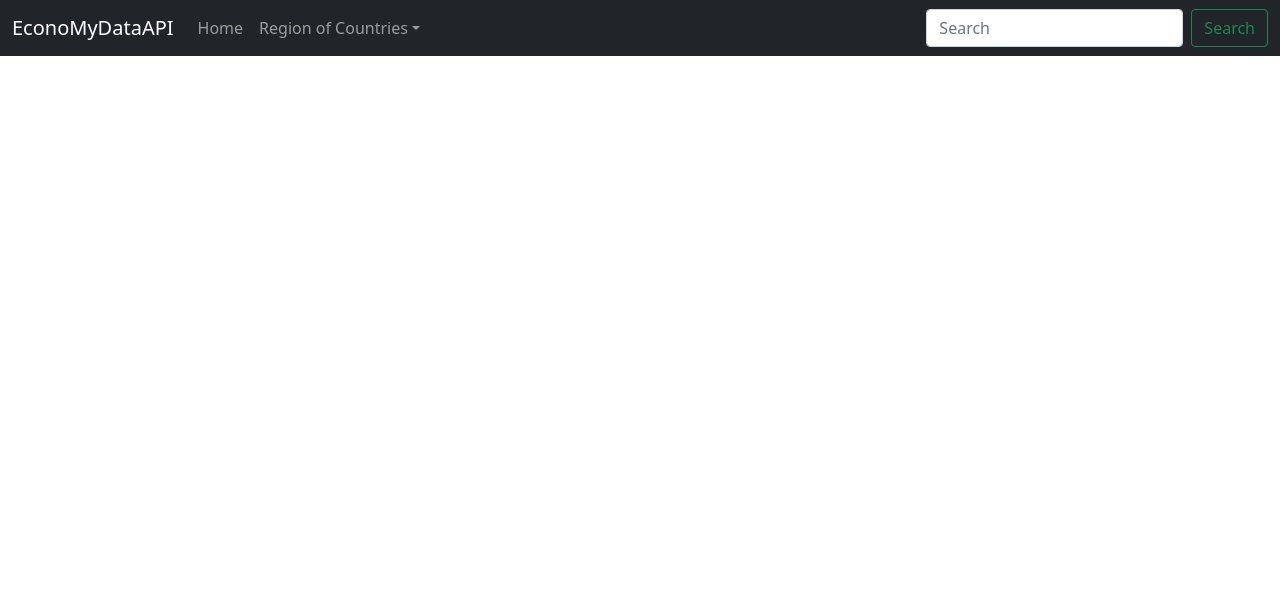
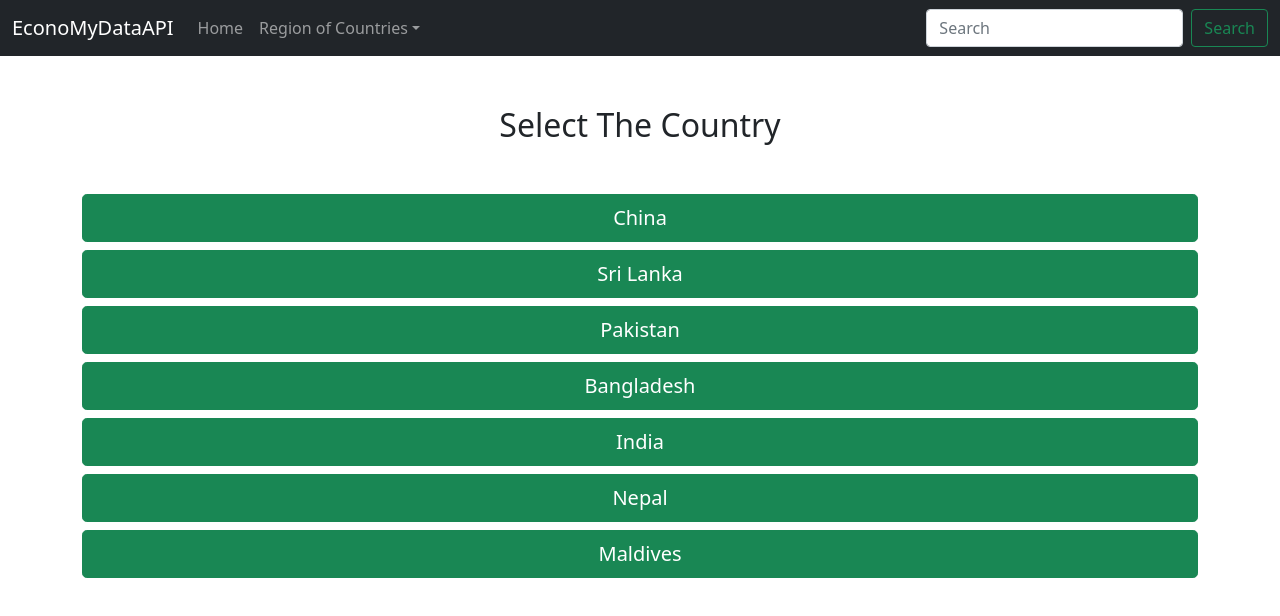
Before and after one commit to lahiruchalana/015---Economy-Front-End, a React (Create React App) app: page /asia in a window 1280 px wide. Shown: the top 616 px of the page. Built offline with nearby package versions, Linux system fonts and the light colour scheme.

Commit message:
set country data GET

```diff
--- a/package.json
+++ b/package.json
@@ -6,6 +6,7 @@
     "@testing-library/jest-dom": "^5.16.4",
     "@testing-library/react": "^13.3.0",
     "@testing-library/user-event": "^13.5.0",
+    "axios": "^0.27.2",
     "bootstrap": "^5.1.3",
     "react": "^18.2.0",
     "react-bootstrap": "^2.4.0",
--- a/src/App.js
+++ b/src/App.js
@@ -8,6 +8,9 @@ import Header from './Components/Header';
 import Home from './Views/Home';
 import EconomyOfCountry from './Views/EconomyOfCountry';
 import 'bootstrap/dist/css/bootstrap.min.css';
+import Asia from './Views/Asia';
+import Europe from './Views/Europe';
+import NorthAmerica from './Views/NorthAmerica';
 
 function App() {
   return (
@@ -19,6 +22,15 @@ function App() {
           <Switch>
             <Route exact path="/">
               <Home />
+            </Route>
+            <Route exact path="/asia">
+              <Asia />
+            </Route>
+            <Route exact path="/europe">
+              <Europe />
+            </Route>
+            <Route exact path="/northamerica">
+              <NorthAmerica />
             </Route>
             <Route path="/country">
               <EconomyOfCountry />
--- a/src/Views/Asia.js
+++ b/src/Views/Asia.js
@@ -0,0 +1,38 @@
+import React from 'react'
+import { Button } from 'react-bootstrap';
+
+
+function Asia(){
+    return (
+        <div>
+            <div class="container">
+                <h2 class="title">Select The Country</h2>
+                <div className="d-grid gap-2">
+                <Button href="/country?countryName=China" variant="success" size="lg">
+                    China
+                </Button>
+                <Button href="/country?countryName=Sri%20Lanka" variant="success" size="lg">
+                    Sri Lanka
+                </Button>
+                <Button href="/country?countryName=Pakistan" variant="success" size="lg">
+                    Pakistan
+                </Button>
+                <Button href="/country/Bangladesh" variant="success" size="lg">
+                    Bangladesh
+                </Button>
+                <Button href="/country/India" variant="success" size="lg">
+                    India
+                </Button>
+                <Button href="/country/Nepal" variant="success" size="lg">
+                    Nepal
+                </Button>
+                <Button href="/country/Maldives" variant="success" size="lg">
+                    Maldives
+                </Button>
+                </div>
+            </div>
+        </div>
+    )
+}
+
+export default Asia
--- a/src/Views/EconomyOfCountry.js
+++ b/src/Views/EconomyOfCountry.js
@@ -1,9 +1,32 @@
-import React from 'react'
+import React, { useEffect, useState } from 'react'
+import axios from 'axios'
+import { useParams } from 'react-router-dom';
 
 function EconomyOfCountry(){
+    const { countryName } = useParams();
+    const [country, setCountry] = useState(null)
+    const url = `http://localhost:8080/countries/value/China`;
+
+    let content = null
+
+    useEffect(() => {
+        axios.get(url)
+            .then(response => {
+                setCountry(response.data)
+            })
+    }, [url])
+
+    console.log(country);
+
+    if(country){
+        content = <div>
+            <h1>{country.country_population}</h1>
+        </div>
+    }
+
     return (
         <div>
-            <h1>home page</h1>
+            {content}
         </div>
     )
 }
--- a/src/Views/Europe.js
+++ b/src/Views/Europe.js
@@ -0,0 +1,35 @@
+import React from 'react'
+import { Button } from 'react-bootstrap';
+
+
+function Europe(){
+    return (
+        <div>
+            <div class="container">
+                <h2 class="title">Select The Region</h2>
+                <div className="d-grid gap-2">
+                <Button href="/asia" variant="outline-success" size="lg">
+                    Asia
+                </Button>
+                <Button href="/europe" variant="outline-success" size="lg">
+                    Europe
+                </Button>
+                <Button href="/northamerica" variant="outline-success" size="lg">
+                    North America
+                </Button>
+                <Button href="/southamerica" variant="outline-success" size="lg">
+                    South America
+                </Button>
+                <Button href="/australia" variant="outline-success" size="lg">
+                    Australia
+                </Button>
+                <Button href="/africa" variant="outline-success" size="lg">
+                    Africa
+                </Button>
+                </div>
+            </div>
+        </div>
+    )
+}
+
+export default Europe
--- a/src/Views/NorthAmerica.js
+++ b/src/Views/NorthAmerica.js
@@ -0,0 +1,35 @@
+import React from 'react'
+import { Button } from 'react-bootstrap';
+
+
+function NorthAmerica(){
+    return (
+        <div>
+            <div class="container">
+                <h2 class="title">Select The Region</h2>
+                <div className="d-grid gap-2">
+                <Button href="/asia" variant="outline-success" size="lg">
+                    Asia
+                </Button>
+                <Button href="/europe" variant="outline-success" size="lg">
+                    Europe
+                </Button>
+                <Button href="/northamerica" variant="outline-success" size="lg">
+                    North America
+                </Button>
+                <Button href="/southamerica" variant="outline-success" size="lg">
+                    South America
+                </Button>
+                <Button href="/australia" variant="outline-success" size="lg">
+                    Australia
+                </Button>
+                <Button href="/africa" variant="outline-success" size="lg">
+                    Africa
+                </Button>
+                </div>
+            </div>
+        </div>
+    )
+}
+
+export default NorthAmerica
```
Also changed, not shown: 1 other file (tests, documents, lock files or other folders).
